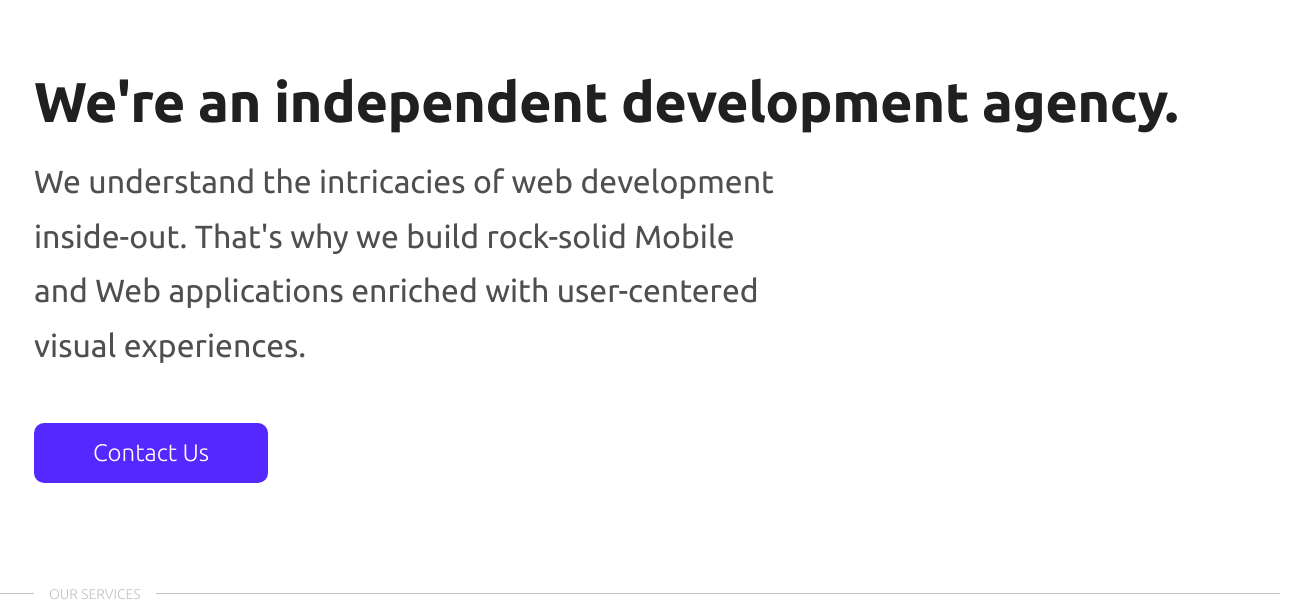
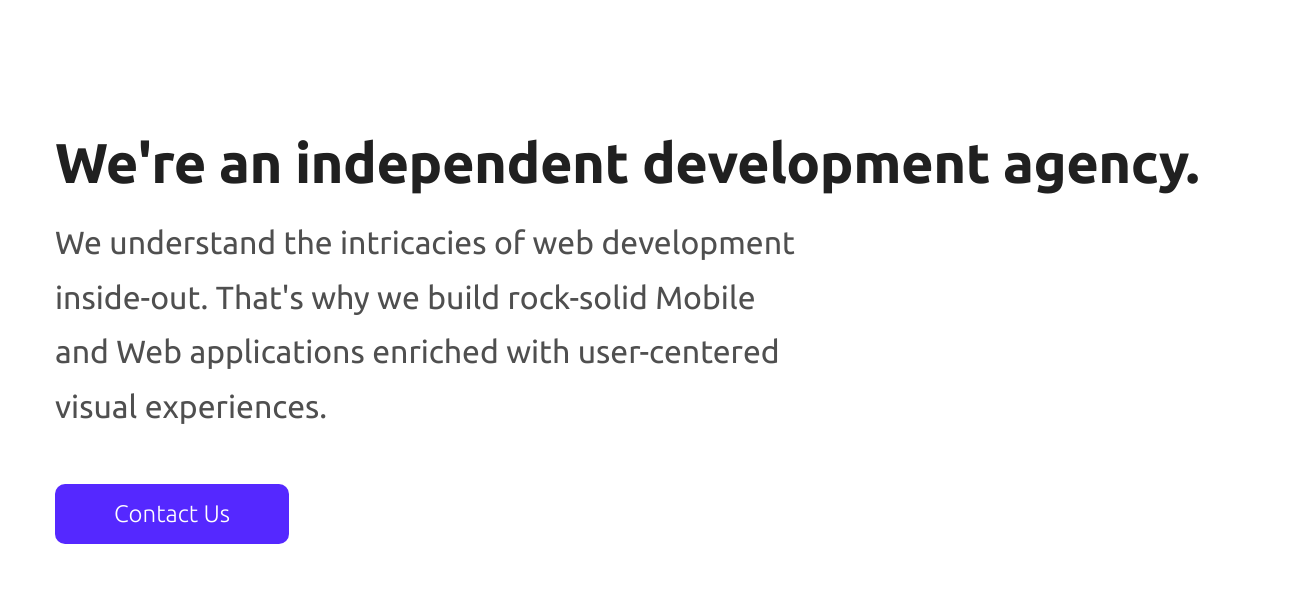
Before and after one commit to h1ze/mamon.pro, a plain HTML site: page index.html in a window 1280 px wide. Shown: the part 187-800 px from the top of the page, 1316 px wide, since content can reach past the window. Drawn offline with nearby package versions, Linux system fonts and the light colour scheme.

Commit message:
fix: page top padding, wrap max-width

```diff
--- a/css/style.css
+++ b/css/style.css
@@ -59,13 +59,13 @@
 
 .wrap {
   width: 100%;
-  max-width: 1212px;
+  max-width: 1170px;
   margin: 0 auto;
   box-sizing: border-box;
 }
 
 .page {
-  padding-top: 42px;
+  padding-top: 90px;
   padding-bottom: 110px;
   position: relative;
 }
@@ -90,7 +90,7 @@
   color: #202020;
   font-weight: 700;
   letter-spacing: -0.5px;
-  margin-top: 35px;
+  margin-top: 0;
   margin-bottom: 20px;
 }
 
```
